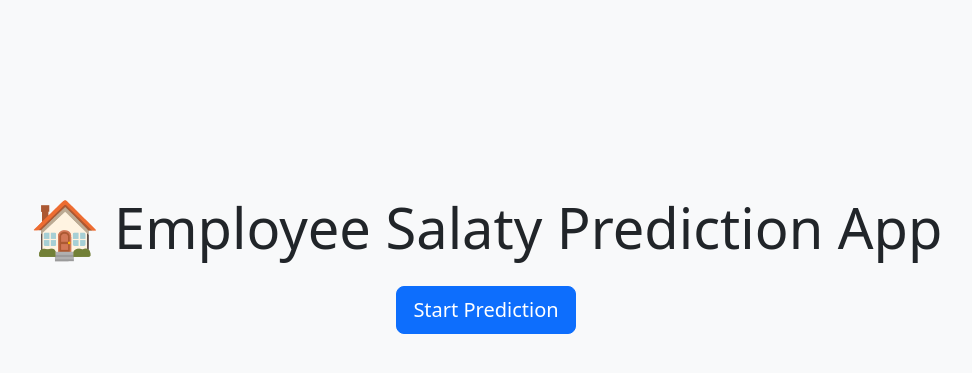
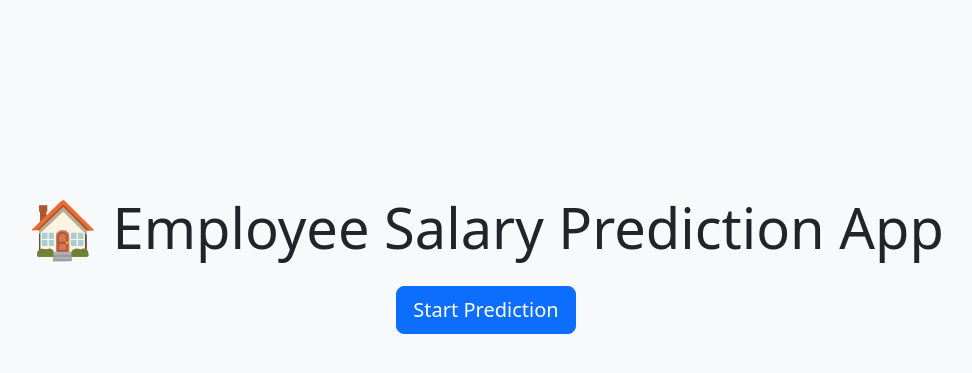
Before and after one commit to Sanjeet4567/EmployeeSalaryPrediction, a Flask app: page / in a window 1280 px wide. Shown: the part 136-509 px from the top of the page, without its empty margins (154-1126 px from the left). Run offline with Flask 3, Linux system fonts and the light colour scheme.

Commit message:
Update index.html

```diff
--- a/templates/index.html
+++ b/templates/index.html
@@ -2,12 +2,12 @@
 <html lang="en">
 <head>
     <meta charset="UTF-8">
-    <title>Employee Salaty Prediction Home</title>
+    <title>Employee Salary Prediction Home</title>
     <link href="https://cdn.jsdelivr.net/npm/bootstrap@5.3.0/dist/css/bootstrap.min.css" rel="stylesheet">
 </head>
 <body class="bg-light text-center d-flex align-items-center justify-content-center vh-100">
     <div>
-        <h1 class="display-4 mb-4">🏠 Employee Salaty Prediction App</h1>
+        <h1 class="display-4 mb-4">🏠 Employee Salary Prediction App</h1>
         <a href="/predict" class="btn btn-primary btn-lg">Start Prediction</a>
     </div>
 </body>
```
